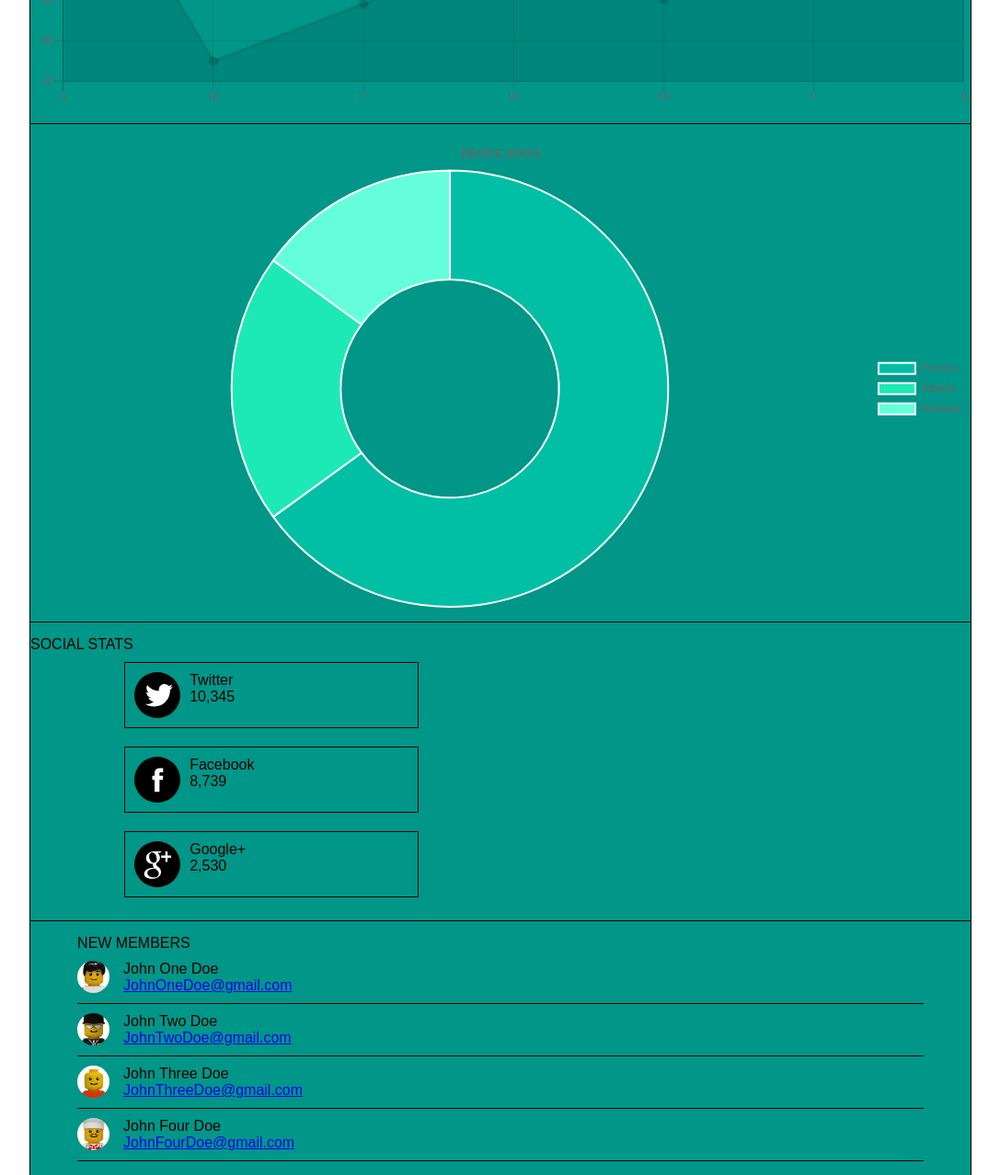
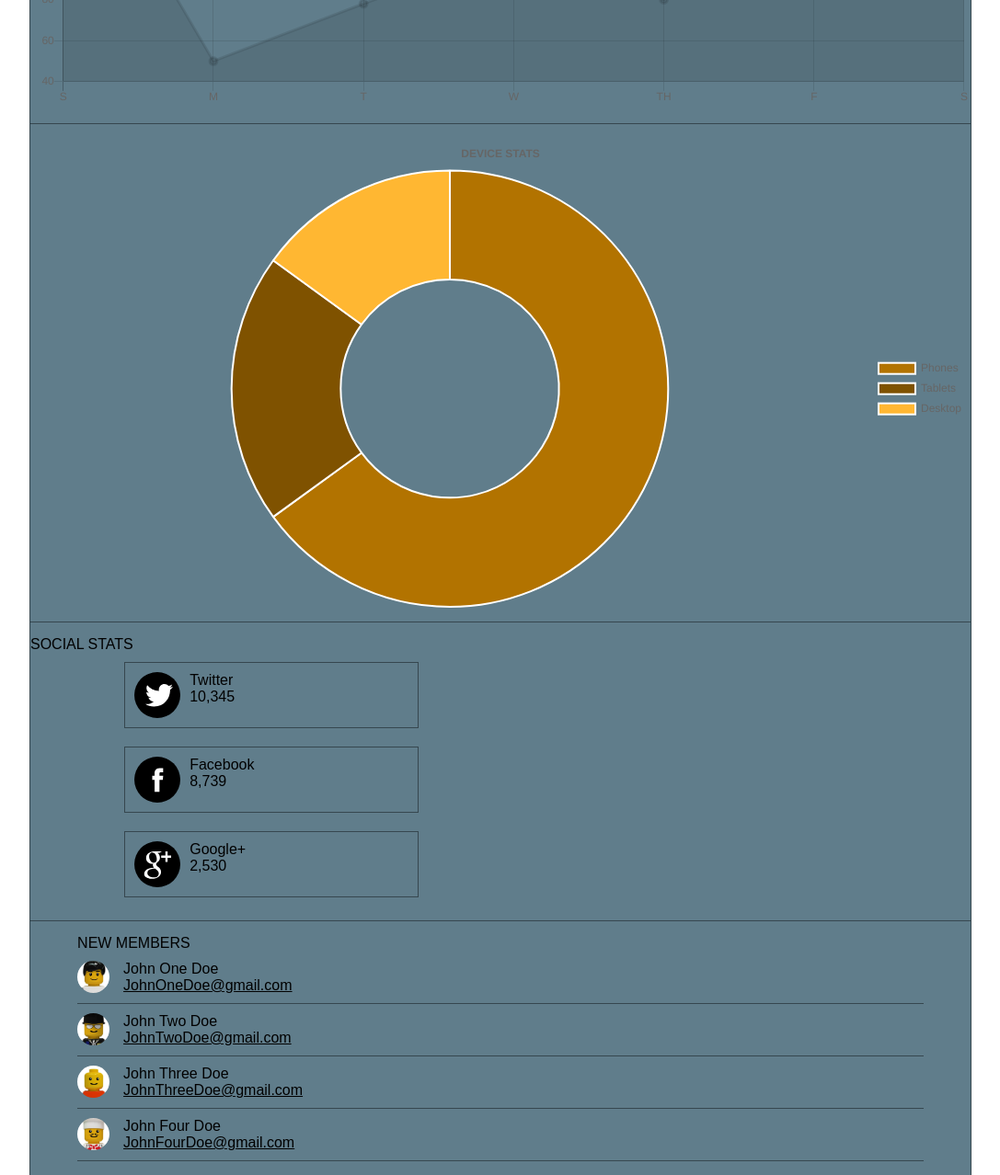
Before and after one commit to just-Bri/Web-App-Dashboard, a plain HTML site: page index.html in a window 1280 px wide. Shown: the part 620-1898 px from the top of the page at 92% size, without its empty margins (96-1183 px from the left). Drawn offline with nearby package versions, Linux system fonts and the light colour scheme.

Commit message:
colors and such

```diff
--- a/js/localCharts.js
+++ b/js/localCharts.js
@@ -1,10 +1,10 @@
 // Colors
-var colorBase = '#009688';
+var colorBase = '#607D8B';
 // Shades
-var color100 = '#A7FFEB';
-var color200 = '#64FFDA';
-var color400 = '#1DE9B6';
-var color700 = '#00BFA5';
+var color100 = '#ffd27f';
+var color200 = '#ffb732';
+var color400 = '#7f5200';
+var color700 = '#b27300';
 
 
 // Traffic Charts
--- a/scss/base/_base.scss
+++ b/scss/base/_base.scss
@@ -10,5 +10,6 @@ body {
   margin: 0 auto;
 }
 * {
+  color: black;
   box-sizing: border-box;
 }
--- a/scss/base/_variables.scss
+++ b/scss/base/_variables.scss
@@ -1,18 +1,8 @@
-// Placeholder Colors
-$color-base: #009688; // 500
-// Shades
-$color-100: #A7FFEB;
-$color-200: #64FFDA;
-$color-400: #1DE9B6;
-$color-700: #00BFA5;
+// Colors
+$color-base: #607D8B; // base
+$color-highlight: #f48236; // highlight
+$color-dark: darken(($color-base), 20%); // dark/background
 
-// Probably my new colors
-$base-color: #35395c;
-$highlight-color: darken( desaturate( #e7c03a, 10% ), 5% );
-$notification-color: #f48236;
-$action-color: lighten( $base-color, 40% );
-
-// Style Variable
-
+// Style Variables
 // Default border
-$black-border: black solid 1px;
+$black-border: $color-dark solid 1px;
--- a/scss/modules/_main.scss
+++ b/scss/modules/_main.scss
@@ -18,7 +18,7 @@
     }
     input {
         vertical-align: middle;
-        background-color: $color-700;
+        background-color: $color-base;
     }
     textarea:focus, input:focus {
         color: white;
@@ -30,6 +30,7 @@
     float: left;
 }
 .dashboardSearch {
+    background-color: $color-dark;
     float: right;
 }
 .dashboardHeader {
@@ -39,8 +40,8 @@
 // The alert message box
 .alert {
     padding: 0.5em;
-    border: 1px solid $color-100;
-    background-color: $color-700;
+    border: 1px solid $color-dark;
+    background-color: $color-highlight;
     color: white;
 }
 
--- a/scss/modules/_nav.scss
+++ b/scss/modules/_nav.scss
@@ -1,7 +1,7 @@
 .navBar {
     display: flex;
     justify-content: space-around;
-    background-color: $color-700;
+    background-color: $color-dark;
     .navSvg {
         padding-top: 0.25em;
         padding-bottom: 0.25em;
```
Also changed, not shown: css/stylesheet.css, 1 other file.
